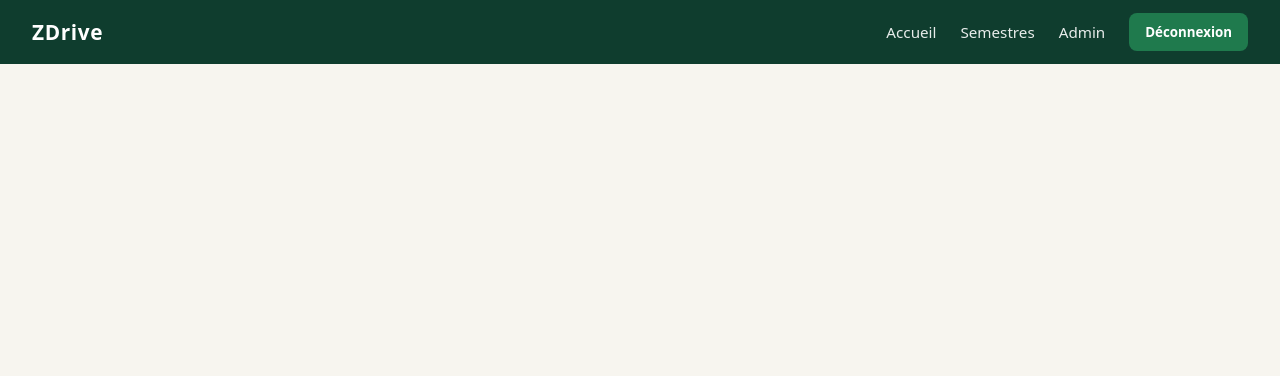
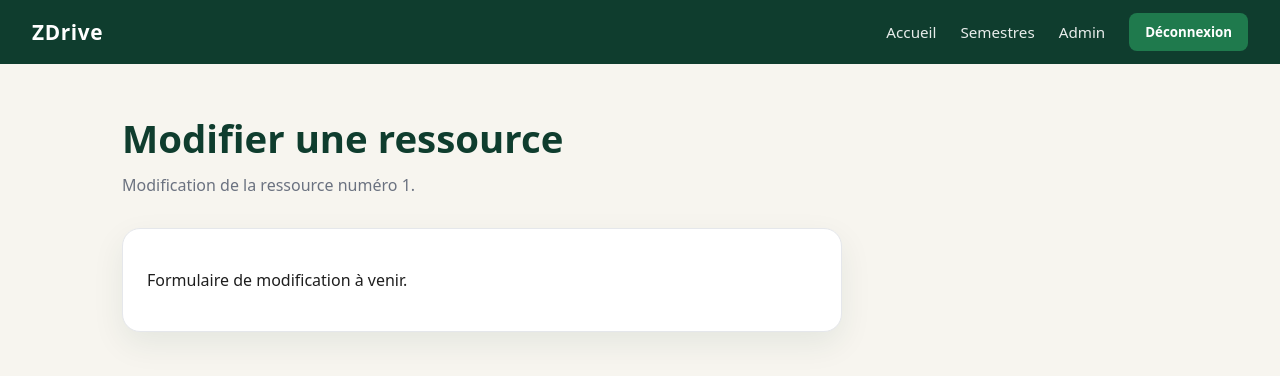
Before and after one commit to Andaloussi212/ZDrive, a React app in the folder frontend/: page /admin/resources/1/edit in a window 1280 px wide. Shown: the top 376 px of the page. Built offline with nearby package versions, Linux system fonts and the light colour scheme; the HTML template or start-up script is replaced by a standard one.

Commit message:
ajout d'une page de modification de fichier

```diff
--- a/frontend/src/App.jsx
+++ b/frontend/src/App.jsx
@@ -11,6 +11,7 @@ import AdminDashboardPage from './pages/AdminDashboardPage';
 import AdminResourcesPage from './pages/AdminResourcesPage';
 import AdminNewResourcePage from './pages/AdminNewResourcePage';
 import AdminSettingsPage from './pages/AdminSettingsPage';
+import AdminEditResourcePage from './pages/AdminEditResourcePage';
 
 function App() {
   return (
@@ -27,6 +28,10 @@ function App() {
         <Route path="/admin/resources" element={<AdminResourcesPage />} />
         <Route path="/admin/resources/new" element={<AdminNewResourcePage />} />
         <Route path="/admin/settings" element={<AdminSettingsPage />} />
+        <Route
+          path="/admin/resources/:resourceId/edit"
+          element={<AdminEditResourcePage />}
+        />
       </Routes>
     </BrowserRouter>
   );
--- /dev/null
+++ b/frontend/src/pages/AdminEditResourcePage.jsx
@@ -0,0 +1,20 @@
+import { useParams } from 'react-router-dom';
+
+function AdminEditResourcePage() {
+  const { resourceId } = useParams();
+
+  return (
+    <main className="admin-page">
+      <header className="page-header">
+        <h1>Modifier une ressource</h1>
+        <p>Modification de la ressource numéro {resourceId}.</p>
+      </header>
+
+      <section className="admin-form-card">
+        <p>Formulaire de modification à venir.</p>
+      </section>
+    </main>
+  );
+}
+
+export default AdminEditResourcePage;
--- a/frontend/src/pages/AdminResourcesPage.jsx
+++ b/frontend/src/pages/AdminResourcesPage.jsx
@@ -1,4 +1,5 @@
 import { useEffect, useState } from 'react';
+import { Link } from 'react-router-dom';
 import { getResources, deleteResource } from '../services/Api';
 import Button from '../components/Button';
 
@@ -53,7 +54,12 @@ function AdminResourcesPage() {
                 <td>{resource.type}</td>
                 <td>{resource.format}</td>
                 <td className="admin-table-actions">
-                  <Button text="Modifier" variant="secondary" />
+                  <Link
+                    to={`/admin/resources/${resource.id}/edit`}
+                    className="button button-secondary"
+                  >
+                    Modifier
+                  </Link>
                   <Button
                     text="Supprimer"
                     variant="danger"
```
